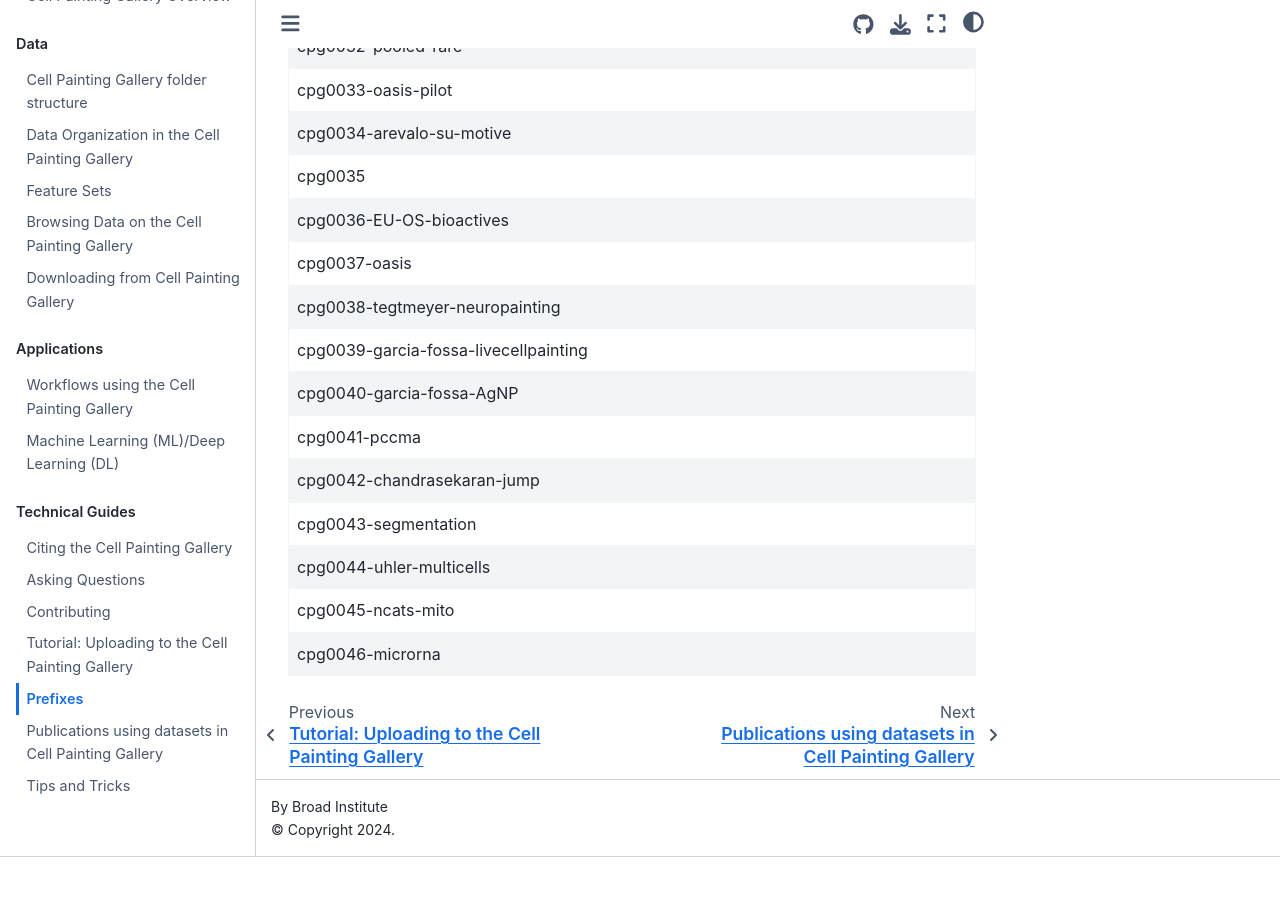
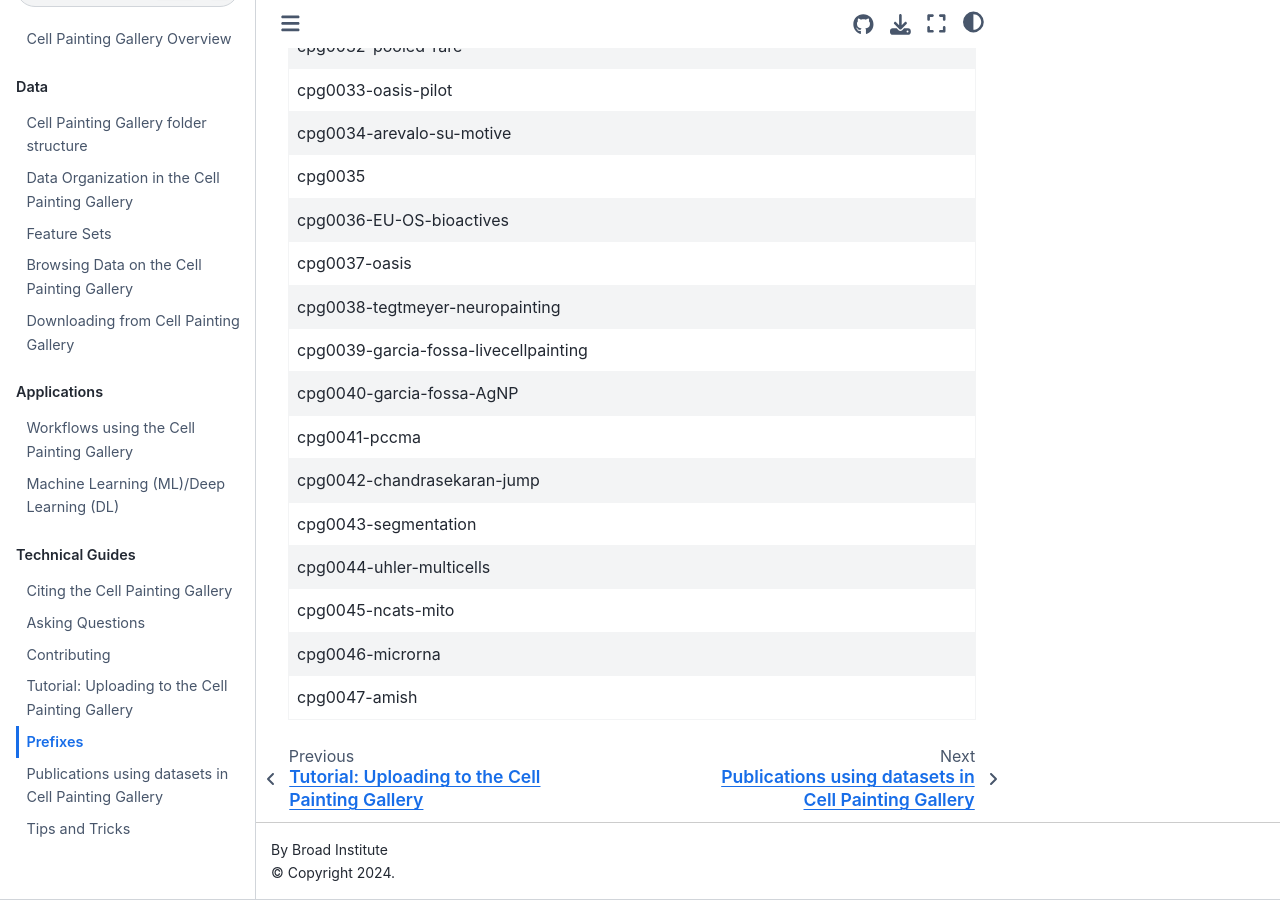
Before and after one commit to broadinstitute/cellpainting-gallery, a Jupyter Book: the page built from documentation/prefixes.md, in a window 1280 px wide and 900 px high, scrolled down 1641 px. Built offline with Jupyter Book 1.0.4 settings and Sphinx 7.4.7 and the Sphinx Book theme 1.1.4, drawn with Linux system fonts in a browser that asks for light colours; pages that are not in the unit, such as notebooks, are missing from menus; before the commit the page ends 2498 px from its top, so only the background shows below that.

Commit message:
Add cpg0047-amish to prefixes

```diff
--- a/documentation/prefixes.md
+++ b/documentation/prefixes.md
@@ -52,3 +52,4 @@
 | cpg0044-uhler-multicells                 |
 | cpg0045-ncats-mito                       |
 | cpg0046-microrna                         |
+| cpg0047-amish                            |
```
